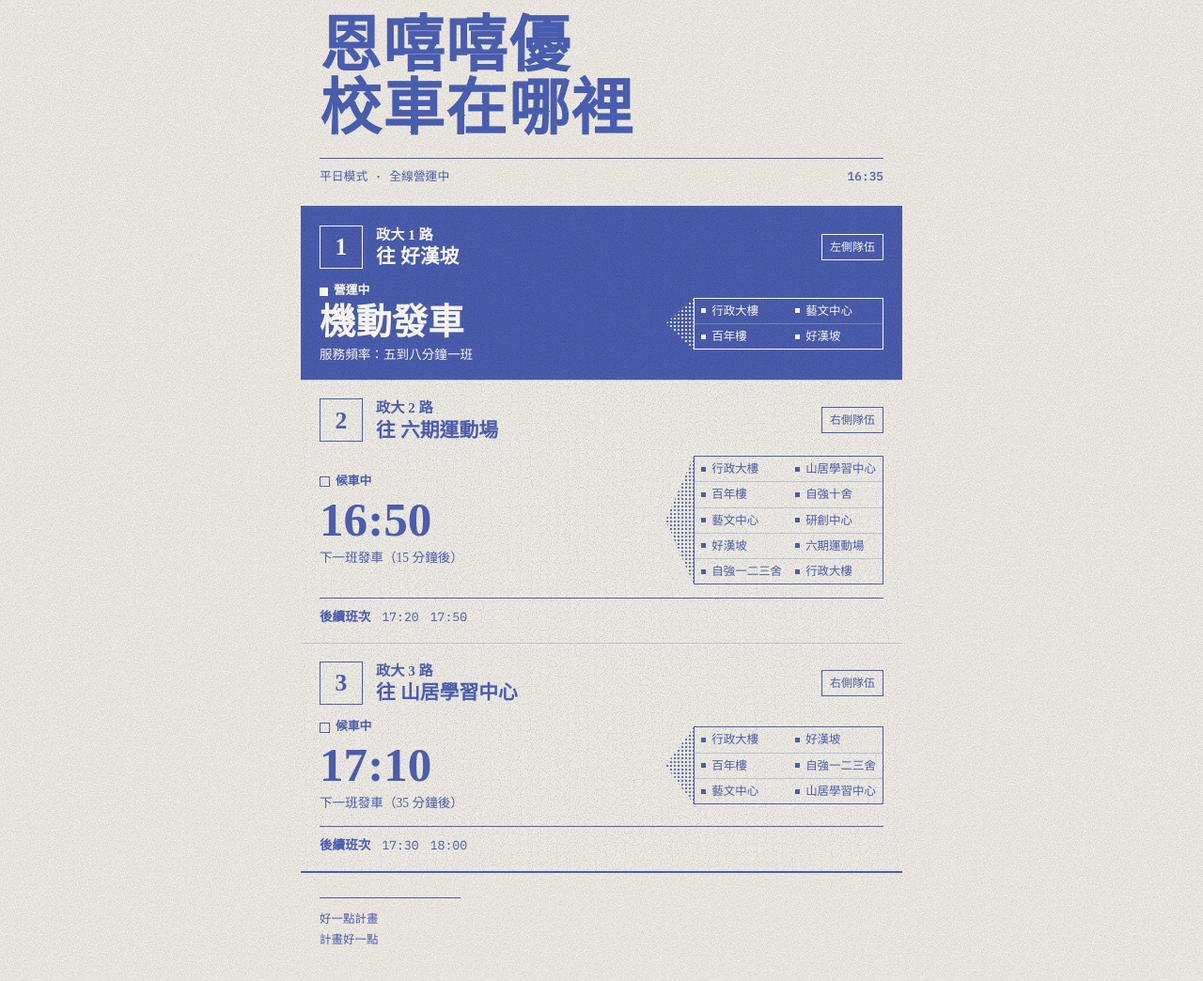
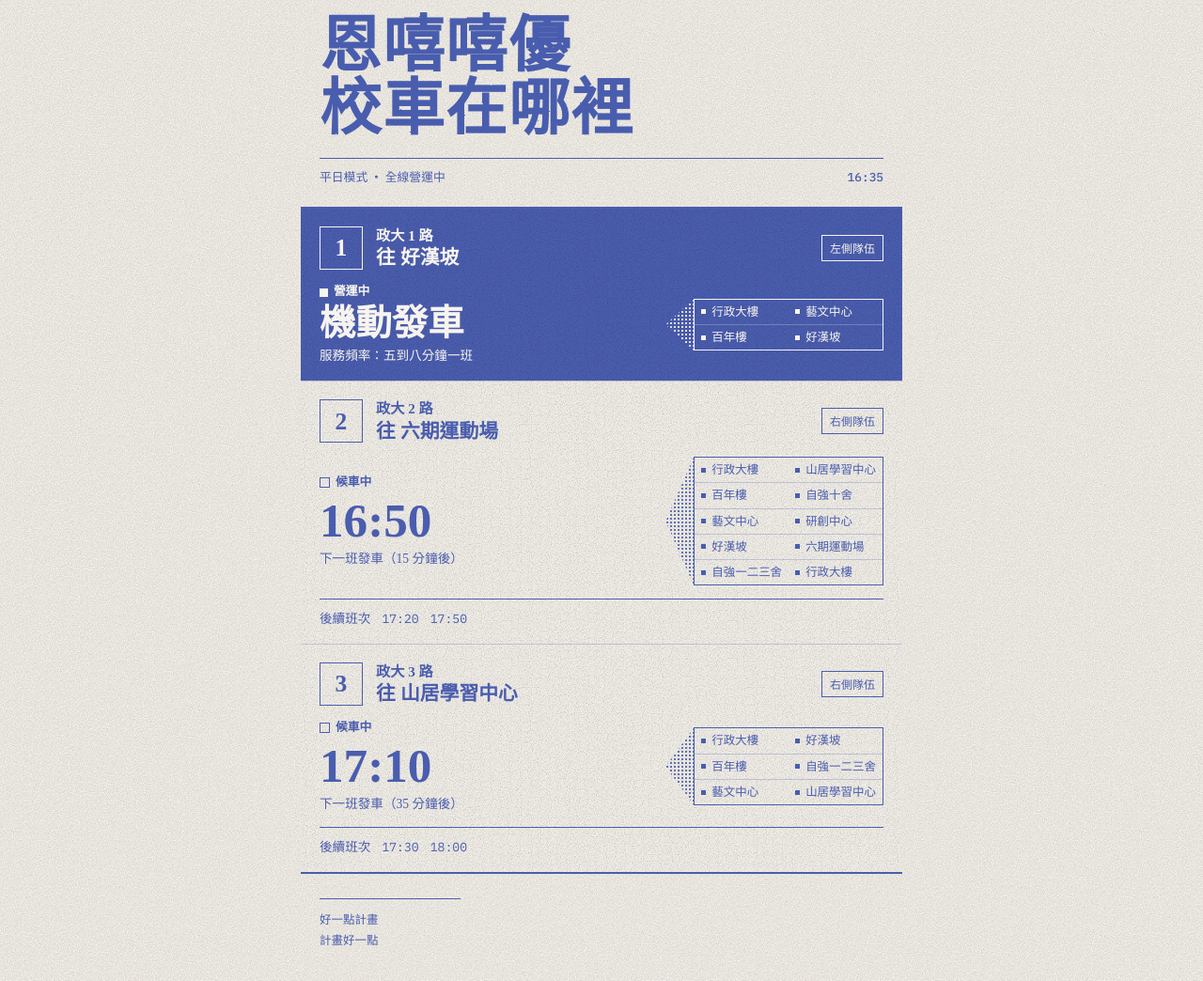
Before and after one commit to Sam-J-Hsiao/scheduletable, a plain HTML site: page index.html in a window 1280 px wide. Shown: the whole page at 94% size. Drawn offline with Linux system fonts and the light colour scheme.

Commit message:
建立字體準則：襯線用於內容、思源黑體用於功能性文字、等寬只用於純數字時間
Co-Authored-By: Claude Opus 5.5 <noreply@anthropic.com>
Claude-Session: https://claude.ai/code/session_01Rn5kTHJHJVVZ6Y3rVJfHzY

```diff
--- a/index.html
+++ b/index.html
@@ -8,14 +8,17 @@
 <title>恩嘻嘻優校車在哪裡</title>
 <link rel="preconnect" href="https://fonts.googleapis.com">
 <link rel="preconnect" href="https://fonts.gstatic.com" crossorigin>
-<link href="https://fonts.googleapis.com/css2?family=Noto+Serif+TC:wght@400;600;900&family=IBM+Plex+Mono:wght@400;500&display=swap" rel="stylesheet">
+<link href="https://fonts.googleapis.com/css2?family=Noto+Serif+TC:wght@400;600;900&family=Noto+Sans+TC:wght@400;500;700&family=IBM+Plex+Mono:wght@400;500&display=swap" rel="stylesheet">
 <style>
 /*
 VOICE   印刷海報的冷靜與直接：一眼看到下一班車。
 IDEA    絹印的校園公車時刻卡：米白紙、單色印刷藍、網點。
 PICTURE 每條路線是一條印刷藍色帶，最近的班次滿版上墨，旁邊用網點三角延伸出停靠站。
 COLOUR  紙 #EFEBE3、印刷藍 #2443B8；夜間為深藍紙與淡藍墨。
-TYPE    Noto Serif TC（標題、時間），IBM Plex Mono 只用於小型註記。
+TYPE    字體準則（三種字體，各有固定用途）：
+        · 襯線 Noto Serif TC：內容——標題、路線、目的地、大時間、狀態、說明、站名
+        · 黑體 Noto Sans TC：功能性文字——模式、隊伍標籤、後續班次列的文字、頁尾、測試面板
+        · 等寬 IBM Plex Mono：只用於純數字的時間註記——右上角時鐘、後續班次時刻
 */
 :root{
   color-scheme:light dark;
@@ -33,6 +36,7 @@ TYPE    Noto Serif TC（標題、時間），IBM Plex Mono 只用於小型註記
   --title-top:16px;   /* ← 標題離頁面最上方的距離 */
   --title-tracking:.02em;   /* ← 標題字距：正值拉開、負值收緊，例如 .04em 或 -.06em */
   --serif:"Noto Serif TC","Songti TC","PMingLiU",serif;
+  --sans:"Noto Sans TC","PingFang TC",sans-serif;
   --mono:"IBM Plex Mono",ui-monospace,"SF Mono",monospace;
 }
 :root[data-theme=light]{color-scheme:light}
@@ -58,9 +62,10 @@ body{
 .meta{
   display:flex;flex-wrap:wrap;align-items:baseline;gap:6px 14px;
   margin-top:18px;padding-top:10px;border-top:1.5px solid var(--ink);
-  font:500 .8rem/1.4 var(--mono);
+  font:500 .8rem/1.4 var(--sans);
 }
-.meta #clock{margin-inline-start:auto;font-variant-numeric:tabular-nums}
+.meta #clock{margin-inline-start:auto;font-family:var(--mono);font-variant-numeric:tabular-nums}
+.meta .clock-tag{font-family:var(--sans);margin-inline-end:6px}
 
 /* 路線清單：藍色條之間留紙色細線，像海報的選單 */
 .tiles{display:grid;border-block:2px solid var(--ink)}
@@ -89,7 +94,7 @@ body{
 .name{font-weight:600;font-size:.95rem}
 .dest{font-weight:900;font-size:1.3rem;line-height:1.2}
 .queue{
-  flex:none;font:500 .75rem/1 var(--mono);padding:7px 8px;
+  flex:none;font:500 .75rem/1 var(--sans);padding:7px 8px;
   border:1.5px solid currentColor;white-space:nowrap;
 }
 .head-time{display:none;font-weight:900;font-size:1.7rem;font-variant-numeric:tabular-nums;white-space:nowrap}
@@ -132,10 +137,10 @@ body{
 
 .upcoming{
   display:flex;flex-wrap:wrap;gap:4px 12px;align-items:baseline;
-  padding-top:10px;border-top:1px solid currentColor;font-size:.85rem;
+  padding-top:10px;border-top:1px solid currentColor;font:400 .85rem/1.4 var(--sans);
 }
-.upcoming b{font-weight:600}
-.upcoming span{font-family:var(--mono);font-size:.82rem;font-variant-numeric:tabular-nums}
+.upcoming b{font-weight:500}
+.upcoming .t{font-family:var(--mono);font-size:.82rem;font-variant-numeric:tabular-nums}
 .hint{display:none;font-size:.78rem;white-space:nowrap}
 
 /* 收合 */
@@ -147,18 +152,19 @@ body{
 
 .footer{
   display:grid;gap:4px;padding:26px 20px 34px;
-  font:400 .78rem/1.5 var(--mono);color:var(--ink);
+  font:400 .78rem/1.5 var(--sans);color:var(--ink);
 }
 .footer::before{content:"";width:150px;border-top:1.5px solid currentColor;margin-bottom:8px}
 
-.test{margin:0 20px;padding:14px;border:1.5px dashed var(--ink);display:grid;gap:10px;font-size:.9rem}
+.test{margin:0 20px;padding:14px;border:1.5px dashed var(--ink);display:grid;gap:10px;font:400 .9rem/1.4 var(--sans)}
 .test[hidden]{display:none}
 .test-row{display:flex;flex-wrap:wrap;gap:8px;align-items:center}
-.test b{font-weight:900;margin-inline-end:auto}
+.test b{font-weight:700;margin-inline-end:auto}
 .test input,.test select,.test button{
-  font:500 16px/1 var(--mono);color:var(--ink);background:var(--paper-2);
+  font:500 16px/1 var(--sans);color:var(--ink);background:var(--paper-2);
   border:1.5px solid var(--ink);border-radius:0;min-height:44px;padding:0 10px;
 }
+.test input[type=time],.test [data-step]{font-family:var(--mono)}
 .test input[type=range]{flex:1 1 100%;padding:0;border:0;background:none;accent-color:var(--ink);min-height:32px}
 .test button{cursor:pointer}
 .test button:active{background:var(--ink);color:var(--on-ink)}
@@ -293,7 +299,7 @@ function tileHTML(route, c, collapsed) {
   const headTime = c.isClosed ? "--:--" : route.isDemand ? "機動" : c.bus;
   const stops = route.stops.map(s => `<li>${s}</li>`).join('');
   const upcoming = route.isDemand || c.isClosed ? '' :
-    `<div class="upcoming"><b>後續班次</b>${c.later.length ? c.later.map(t => `<span>${t}</span>`).join('') : '<span>末班已過</span>'}</div>`;
+    `<div class="upcoming"><b>後續班次</b>${c.later.length ? c.later.map(t => `<span class="t">${t}</span>`).join('') : '<span>末班已過</span>'}</div>`;
 
   return `
     <div class="head">
@@ -335,7 +341,7 @@ function updateApp(focusId) {
   const routes = isWeekend ? BUS_DATA.weekend : BUS_DATA.weekday;
 
   document.getElementById('day-indicator').textContent = isWeekend ? "假日模式 · 2／3 路營運中" : "平日模式 · 全線營運中";
-  document.getElementById('clock').textContent = `${override.on ? '測試 ' : ''}${pad(Math.floor(now / 60))}:${pad(now % 60)}`;
+  document.getElementById('clock').innerHTML = `${override.on ? '<span class="clock-tag">測試</span>' : ''}${pad(Math.floor(now / 60))}:${pad(now % 60)}`;
 
   const grid = document.getElementById('bus-tiles');
   const active = document.activeElement;
```
